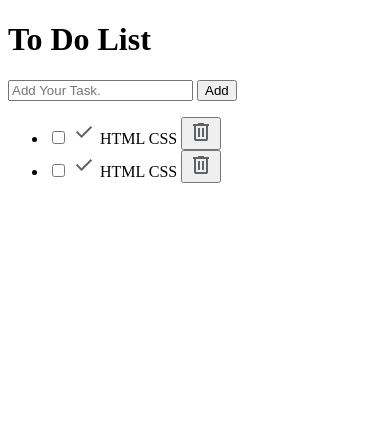
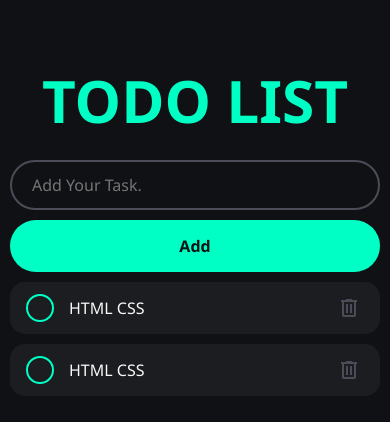
Before and after one commit to CallMeDas/ToDo-List-in-JavaScript, a plain HTML site: page index.html in a window 390 px wide. Drawn offline with Linux system fonts and the light colour scheme.

Commit message:
CSS and responsive

```diff
--- a/index.html
+++ b/index.html
@@ -3,10 +3,11 @@
 <head>
     <meta charset="UTF-8">
     <meta name="viewport" content="width=device-width, initial-scale=1.0">
+    <link rel="stylesheet" href="style.css">
     <title>ToDo List</title>
 </head>
 <body>
-    <h1>To Do List</h1>
+    <h1>ToDo List</h1>
     <div class="wrapper">
         <form action="">
             <input id="todo-input" type="text" placeholder="Add Your Task." autocomplete="off">
@@ -16,28 +17,28 @@
             <li class="todo">
                 <input type="checkbox" id="todo-1">
                 <label class="custom-checkbox" for="todo-1">
-                    <svg xmlns="http://www.w3.org/2000/svg" height="24px" viewBox="0 -960 960 960" width="24px" fill="#5f6368"><path d="M382-240 154-468l57-57 171 171 367-367 57 57-424 424Z"/></svg>
+                    <svg fill="transparent" xmlns="http://www.w3.org/2000/svg" height="24px" viewBox="0 -960 960 960" width="24px" fill="#5f6368"><path d="M382-240 154-468l57-57 171 171 367-367 57 57-424 424Z"/></svg>
                 </label>
                 <label for="todo-1" class="todo-text">
                     HTML CSS
                 </label>
 
                 <button class="delete-button">
-                    <svg xmlns="http://www.w3.org/2000/svg" height="24px" viewBox="0 -960 960 960" width="24px" fill="#5f6368"><path d="M280-120q-33 0-56.5-23.5T200-200v-520h-40v-80h200v-40h240v40h200v80h-40v520q0 33-23.5 56.5T680-120H280Zm400-600H280v520h400v-520ZM360-280h80v-360h-80v360Zm160 0h80v-360h-80v360ZM280-720v520-520Z"/></svg>
+                    <svg fill="var(--secondary-color)" xmlns="http://www.w3.org/2000/svg" height="24px" viewBox="0 -960 960 960" width="24px" fill="#5f6368"><path d="M280-120q-33 0-56.5-23.5T200-200v-520h-40v-80h200v-40h240v40h200v80h-40v520q0 33-23.5 56.5T680-120H280Zm400-600H280v520h400v-520ZM360-280h80v-360h-80v360Zm160 0h80v-360h-80v360ZM280-720v520-520Z"/></svg>
                 </button>
             </li>
 
             <li class="todo">
                 <input type="checkbox" id="todo-2">
                 <label class="custom-checkbox" for="todo-2">
-                    <svg xmlns="http://www.w3.org/2000/svg" height="24px" viewBox="0 -960 960 960" width="24px" fill="#5f6368"><path d="M382-240 154-468l57-57 171 171 367-367 57 57-424 424Z"/></svg>
+                    <svg  fill="transparent" xmlns="http://www.w3.org/2000/svg" height="24px" viewBox="0 -960 960 960" width="24px" fill="#5f6368"><path d="M382-240 154-468l57-57 171 171 367-367 57 57-424 424Z"/></svg>
                 </label>
                 <label for="todo-2" class="todo-text">
                     HTML CSS
                 </label>
 
                 <button class="delete-button">
-                    <svg xmlns="http://www.w3.org/2000/svg" height="24px" viewBox="0 -960 960 960" width="24px" fill="#5f6368"><path d="M280-120q-33 0-56.5-23.5T200-200v-520h-40v-80h200v-40h240v40h200v80h-40v520q0 33-23.5 56.5T680-120H280Zm400-600H280v520h400v-520ZM360-280h80v-360h-80v360Zm160 0h80v-360h-80v360ZM280-720v520-520Z"/></svg>
+                    <svg fill="var(--secondary-color)"  xmlns="http://www.w3.org/2000/svg" height="24px" viewBox="0 -960 960 960" width="24px" fill="#5f6368"><path d="M280-120q-33 0-56.5-23.5T200-200v-520h-40v-80h200v-40h240v40h200v80h-40v520q0 33-23.5 56.5T680-120H280Zm400-600H280v520h400v-520ZM360-280h80v-360h-80v360Zm160 0h80v-360h-80v360ZM280-720v520-520Z"/></svg>
                 </button>
             </li>
         </ul>
--- /dev/null
+++ b/style.css
@@ -0,0 +1,160 @@
+
+
+:root{
+
+    --background: #101114;
+    --primary-color: #1c1d20;
+    --secondary-color: #4a4d57;
+    --accent-color: #00ffc4;
+    --text-color: #f9f9f9;
+}
+
+*{
+    margin: 0;
+    padding: 0;
+}
+html{
+    font-family: 'Segoe UI', Tahoma, Geneva, Verdana, sans-serif;
+    font-size: 16pt;
+    color: var(--text-color)
+}
+
+body{
+    min-height: 100vh;
+    padding: 10px;
+    background-color: var(--background);
+    display:flex ;
+    flex-direction: column;
+    align-items: center;
+}
+h1{
+    margin-top: 100px;
+    margin-bottom: 20px;
+    font-size: 3rem;
+    font-weight: 800;
+    text-transform: uppercase;
+    text-align: center;
+    color: var(--accent-color);
+}
+
+.wrapper{
+    width: 700px;
+    max-width: 100%;
+    display: flex;
+    flex-direction: column;
+    gap: 10px;
+}
+
+#todo-input{
+    box-sizing: border-box;
+    padding: 12px 20px;
+    width: 100%;
+    background: none;
+    border: 2px solid var(--secondary-color);
+    border-radius: 1000px;
+    font: inherit;
+    color: var(--text-color);
+    caret-color: var(--accent-color);
+}
+#todo-input{
+    outline: none;
+}
+
+form{
+    position: relative;
+}
+#add-button{
+    position: absolute;
+    right: 0;
+    top: 0;
+    background-color: var(--accent-color);
+    height: 100%;
+    padding: 0 30px;
+    border: none;
+    border-radius: 1000px;
+    font: inherit;
+    font-weight: 600;
+    color: var(--background);
+    cursor: pointer;
+}
+
+.todo{
+    margin-bottom: 10px;
+    padding: 0 16px;
+    background-color: var(--primary-color);
+    border-radius: 15px;
+    display: flex;
+    align-items: center;
+}
+
+.todo .todo-text{
+    padding: 15px;
+    padding-right: 0;
+    flex-grow: 1;
+    transition: 200ms ease;
+}
+.delete-button{
+    padding: 3px;
+    background: none;
+    border: none;
+    display: flex;
+    align-items: center;
+    justify-content: center;
+    cursor: pointer;
+}
+
+.delete-button svg{
+    transition: 200ms ease;
+}
+
+.delete-button:hover svg{
+    fill: aqua;
+}
+
+.custom-checkbox{
+    border: 2px solid var(--accent-color);
+    border-radius: 50%;
+    min-width: 20px;
+    min-height: 20px;
+    display: flex;
+    justify-content: center;
+    align-items: center;
+    flex-shrink: 0;
+    transition: 200ms ease;
+    cursor: pointer;
+}
+
+input[type ='checkbox']:checked ~ .custom-checkbox{
+    background-color: var(--accent-color);
+}
+
+input[type ='checkbox']:checked ~ .custom-checkbox svg{
+    fill: var(--primary-color);
+}
+
+input[type ='checkbox']:checked ~ .todo-text{
+    text-decoration: line-through;
+    color: var(--secondary-color);
+}
+
+input[type ='checkbox']{
+    display: none;
+}
+
+@media(max-width : 500px){
+    html{
+        font-size: 12pt;
+    }
+    #add-button{
+        position: unset;
+        width: 100%;
+        margin-top: 10px;
+        padding: 15px;
+        height: auto;
+    }
+    h1{
+        margin-top: 50px;
+        font-size: 15vw;
+    }
+
+}
```
